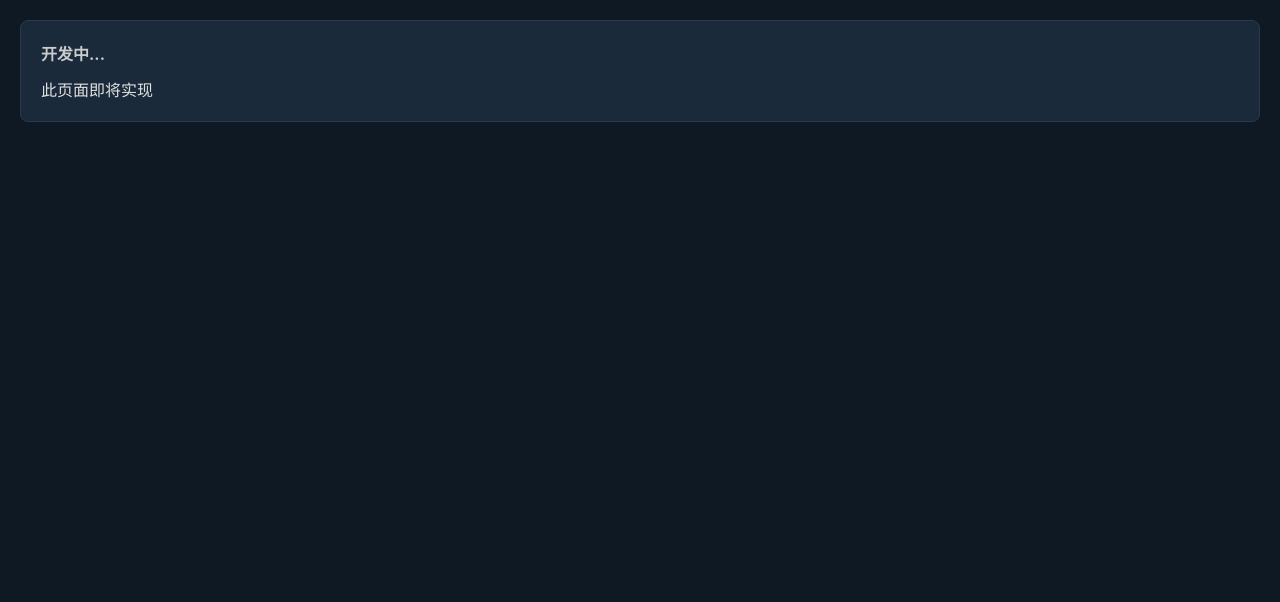
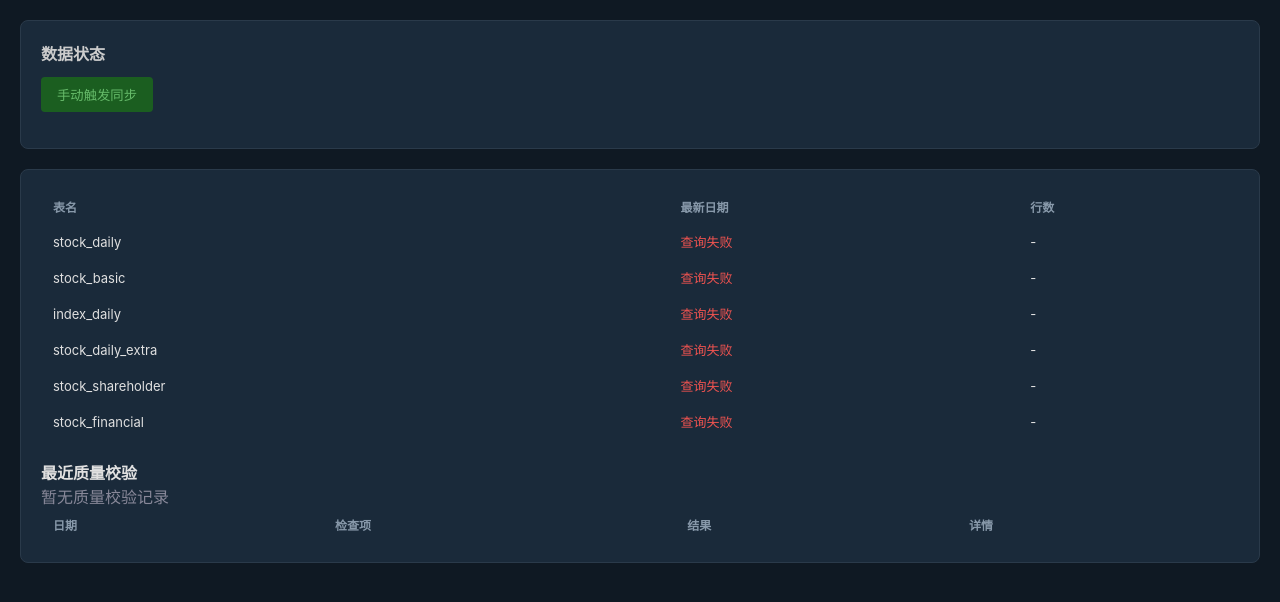
Before and after one commit to Neownne/Quant, a FastAPI app: page /data in a window 1280 px wide. Shown: the part 51-653 px from the top of the page. Run offline with FastAPI, Linux system fonts and the light colour scheme; lists and menus that the app fills with data are empty; some libraries are stand-ins or nearby versions.

Commit message:
feat: implement paper trading, data status, and factor monitoring pages

```diff
--- a/web/routes/api.py
+++ b/web/routes/api.py
@@ -1,4 +1,5 @@
 import json
+import os
 
 from fastapi import APIRouter
 from fastapi.responses import HTMLResponse
@@ -168,3 +169,127 @@ async def get_equity_curve(backtest_id: int):
 
     html = f"""<div id="equity-chart" style="width:100%;height:400px;" data-chart='{json.dumps(option)}'></div>"""
     return HTMLResponse(html)
+
+
+@router.get("/paper-runs")
+async def list_paper_runs():
+    engine = get_engine()
+    try:
+        with engine.connect() as conn:
+            rows = conn.execute(text("""
+                SELECT pr.id, sc.name, sv.version, pr.start_date, pr.end_date,
+                       pr.initial_capital, pr.status
+                FROM paper_runs pr
+                JOIN strategy_configs sc ON pr.strategy_id = sc.id
+                JOIN strategy_versions sv ON pr.version_id = sv.id
+                ORDER BY pr.created_at DESC LIMIT 20
+            """)).fetchall()
+    except Exception:
+        rows = []
+
+    if not rows:
+        return HTMLResponse("""<div style="padding:40px;text-align:center;color:#889;">
+            <p>暂无模拟盘运行记录</p><p style="font-size:12px;">通过后台脚本启动模拟盘</p>
+        </div>""")
+
+    html = "<table><thead><tr><th>策略</th><th>版本</th><th>起始日</th><th>结束日</th><th>初始资金</th><th>状态</th><th>操作</th></tr></thead><tbody>"
+    for r in rows:
+        rid, name, ver, start, end, cap, status = r
+        status_badge = {"running": "badge-valid", "paused": "badge-suspect", "stopped": "badge-invalid"}.get(status, "")
+        html += f"""<tr>
+            <td>{name}</td><td>{ver}</td><td>{start}</td><td>{end or '进行中'}</td>
+            <td>{cap:,.0f}</td>
+            <td><span class="badge {status_badge}">{status}</span></td>
+            <td><button class="mock-button" hx-get="/api/paper-run/{rid}" hx-target="#paper-detail" hx-swap="innerHTML">查看</button></td>
+        </tr>"""
+    html += "</tbody></table>"
+    return HTMLResponse(html)
+
+
+@router.get("/paper-run/{run_id}")
+async def get_paper_run_detail(run_id: int):
+    engine = get_engine()
+    try:
+        with engine.connect() as conn:
+            positions = conn.execute(text("""
+                SELECT stock_code, entry_date, entry_price, exit_date, exit_price, quantity, pnl, pnl_pct
+                FROM paper_positions WHERE run_id = :rid ORDER BY entry_date DESC LIMIT 50
+            """), {"rid": run_id}).fetchall()
+            signals = conn.execute(text("""
+                SELECT signal_date, stock_code, predicted_score, rank
+                FROM paper_signals WHERE run_id = :rid ORDER BY signal_date DESC LIMIT 30
+            """), {"rid": run_id}).fetchall()
+    except Exception:
+        positions = []
+        signals = []
+
+    pos_html = "<table><thead><tr><th>代码</th><th>入场日</th><th>入场价</th><th>出场日</th><th>出场价</th><th>数量</th><th>盈亏</th><th>盈亏%</th></tr></thead><tbody>"
+    for p in positions:
+        code, ed, ep, xd, xp, qty, pnl, pct = p
+        pnl_class = "up" if (pnl or 0) > 0 else "down"
+        pos_html += f"""<tr>
+            <td>{code}</td><td>{ed}</td><td>{ep:.2f}</td><td>{xd or '-'}</td><td>{xp or '-'}</td>
+            <td>{qty}</td>
+            <td class="{pnl_class}">{pnl:,.0f}</td>
+            <td class="{pnl_class}">{pct:+.2f}%</td>
+        </tr>"""
+    pos_html += "</tbody></table>"
+
+    sig_html = "<table><thead><tr><th>日期</th><th>代码</th><th>评分</th><th>排名</th></tr></thead><tbody>"
+    for s in signals:
+        sd, sc, score, rank = s
+        sig_html += f"<tr><td>{sd}</td><td>{sc}</td><td>{score:.4f}</td><td>{rank}</td></tr>"
+    sig_html += "</tbody></table>"
+
+    total_pnl = sum((p[6] or 0) for p in positions)
+    wins = sum(1 for p in positions if (p[7] or 0) > 0)
+
+    html = f"""<div class="card"><h3>持仓明细 ({len(positions)}笔)</h3>{pos_html}</div>
+    <div class="card"><h3>信号记录</h3>{sig_html}</div>
+    <div class="card"><h3>汇总</h3><p>总盈亏: <span class="{'up' if total_pnl > 0 else 'down'}">{total_pnl:+,.0f}</span></p><p>胜率: {wins}/{len([p for p in positions if p[6] is not None])}</p></div>"""
+    return HTMLResponse(html)
+
+
+@router.get("/data-status")
+async def get_data_status():
+    engine = get_engine()
+    tables = ["stock_daily", "stock_basic", "index_daily", "stock_daily_extra",
+              "stock_shareholder", "stock_financial"]
+
+    html = "<table><thead><tr><th>表名</th><th>最新日期</th><th>行数</th></tr></thead><tbody>"
+    for t in tables:
+        try:
+            with engine.connect() as conn:
+                row = conn.execute(text(
+                    f"SELECT COALESCE(MAX(trade_date)::text, '无数据'), COUNT(*) FROM {t}" if t != "stock_basic"
+                    else f"SELECT 'N/A', COUNT(*) FROM {t}"
+                )).fetchone()
+            html += f"<tr><td>{t}</td><td>{row[0]}</td><td>{row[1]:,}</td></tr>"
+        except Exception:
+            html += f"<tr><td>{t}</td><td style='color:#ef5350;'>查询失败</td><td>-</td></tr>"
+    html += "</tbody></table>"
+
+    # Add recent quality checks
+    try:
+        with engine.connect() as conn:
+            qrows = conn.execute(text(
+                "SELECT trade_date, check_name, CASE WHEN passed THEN 'PASS' ELSE 'FAIL' END, detail FROM data_quality_log ORDER BY trade_date DESC LIMIT 10"
+            )).fetchall()
+    except Exception:
+        qrows = []
+
+    qhtml = "<h4 style='margin-top:20px;'>最近质量校验</h4><table><thead><tr><th>日期</th><th>检查项</th><th>结果</th><th>详情</th></tr></thead><tbody>"
+    for qr in qrows:
+        td, cn, st, detail = qr
+        qhtml += f"<tr><td>{td}</td><td>{cn}</td><td>{st}</td><td style='font-size:11px;'>{detail}</td></tr>"
+    qhtml += "</tbody></table>" if qrows else "<p style='color:#889;'>暂无质量校验记录</p>"
+
+    return HTMLResponse(html + qhtml)
+
+
+@router.post("/sync/trigger")
+async def trigger_sync():
+    import subprocess, sys
+    subprocess.Popen([sys.executable, "-m", "data.sync"],
+                     cwd=os.path.join(os.path.dirname(__file__), "..", ".."))
+    return HTMLResponse("<p style='color:#4fc3f7;'>同步已触发，正在后台运行... 刷新页面查看结果</p>")
--- a/web/templates/data.html
+++ b/web/templates/data.html
@@ -1,5 +1,14 @@
 {% extends "base.html" %}
-{% block title %}数据状态 - Quant Monitor{% endblock %}
 {% block content %}
-<div class="card"><h3>开发中...</h3><p>此页面即将实现</p></div>
+<div class="card">
+    <h3>数据状态</h3>
+    <button class="mock-button" hx-post="/api/sync/trigger" hx-target="#sync-log" hx-swap="innerHTML"
+            style="background:#1b5e20;color:#66bb6a;border:none;padding:8px 16px;border-radius:4px;cursor:pointer;margin-bottom:16px;">
+        手动触发同步
+    </button>
+    <div id="sync-log"></div>
+</div>
+<div class="card" hx-get="/api/data-status" hx-trigger="load" hx-swap="innerHTML">
+    <p>加载中...</p>
+</div>
 {% endblock %}
--- a/web/templates/factors.html
+++ b/web/templates/factors.html
@@ -1,5 +1,7 @@
 {% extends "base.html" %}
-{% block title %}因子监控 - Quant Monitor{% endblock %}
 {% block content %}
-<div class="card"><h3>开发中...</h3><p>此页面即将实现</p></div>
+<div class="card">
+    <h3>因子监控</h3>
+    <p style="color:#889;">因子IC序列、衰减曲线、覆盖率将在此展示。当前因子数据通过 factors/monitor.py 查询。</p>
+</div>
 {% endblock %}
```
Also changed, not shown: web/templates/paper.html (+7 -2 lines).
